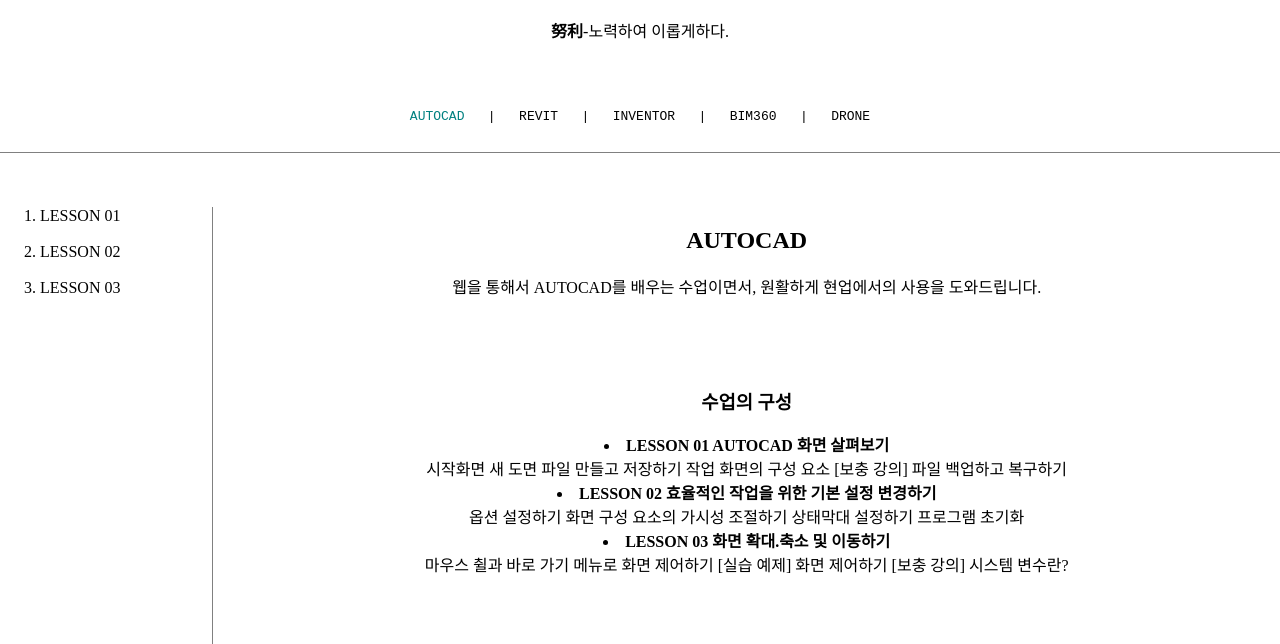
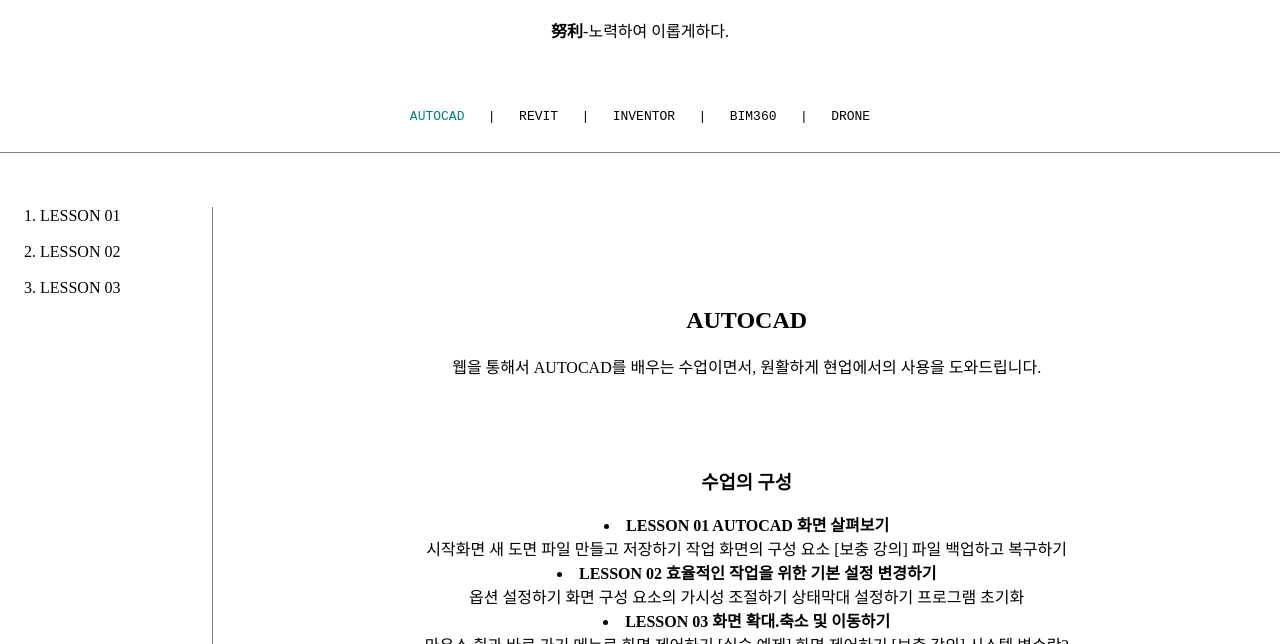
Before and after one commit to BoramSeoKorea/jun, a plain HTML site: page autocad.html in a window 1280 px wide. Shown: the part 126-770 px from the top of the page. Drawn offline with Linux system fonts and the light colour scheme.

Commit message:
Add files via upload

```diff
--- a/autocad.html
+++ b/autocad.html
@@ -65,7 +65,7 @@
         <li>LESSON 02</li><br>
         <li>LESSON 03</li>
       </ol>
-      <div style="text-align:center;">
+      <div style="padding:80px; text-align:center;">
         <P>
           <h2>AUTOCAD</h2>
           웹을 통해서 AUTOCAD를 배우는 수업이면서, 원활하게 현업에서의 사용을 도와드립니다.
```
Also changed, not shown: autocad_course.html (+1 -1 lines).
